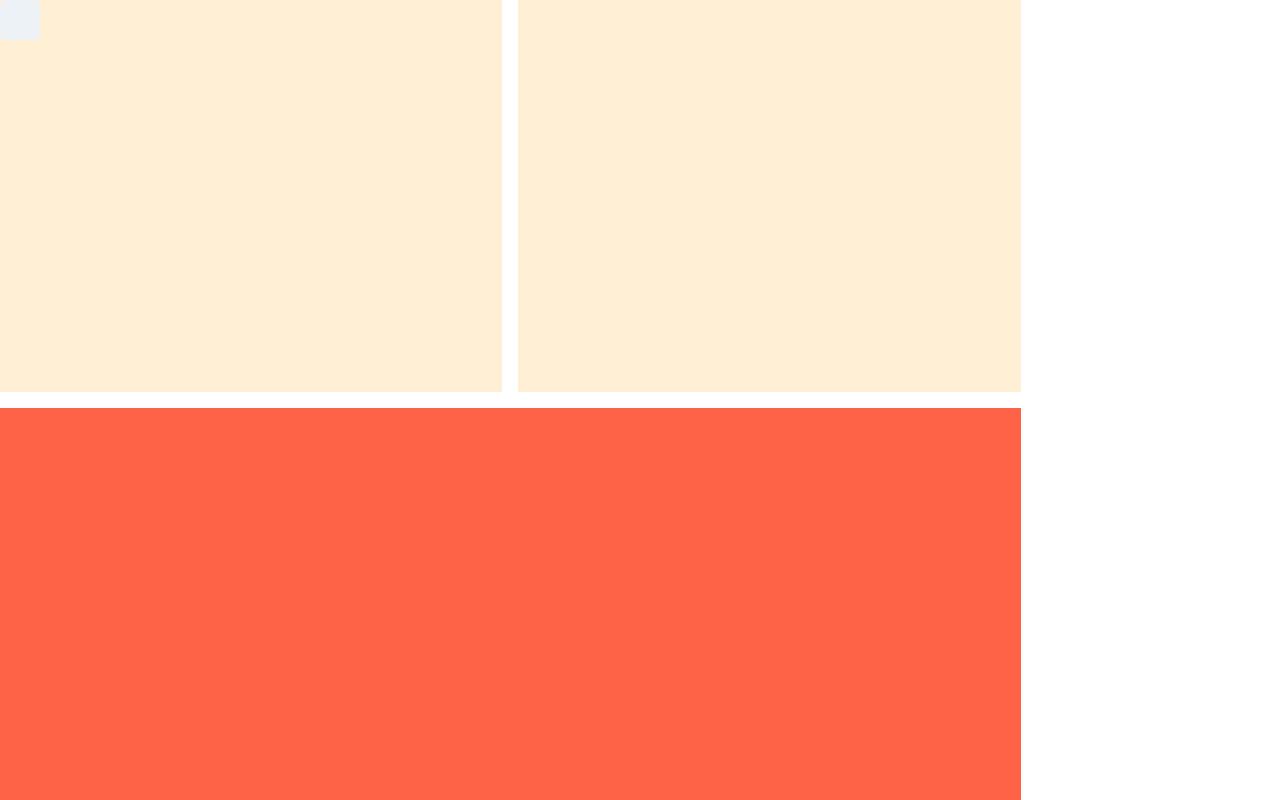
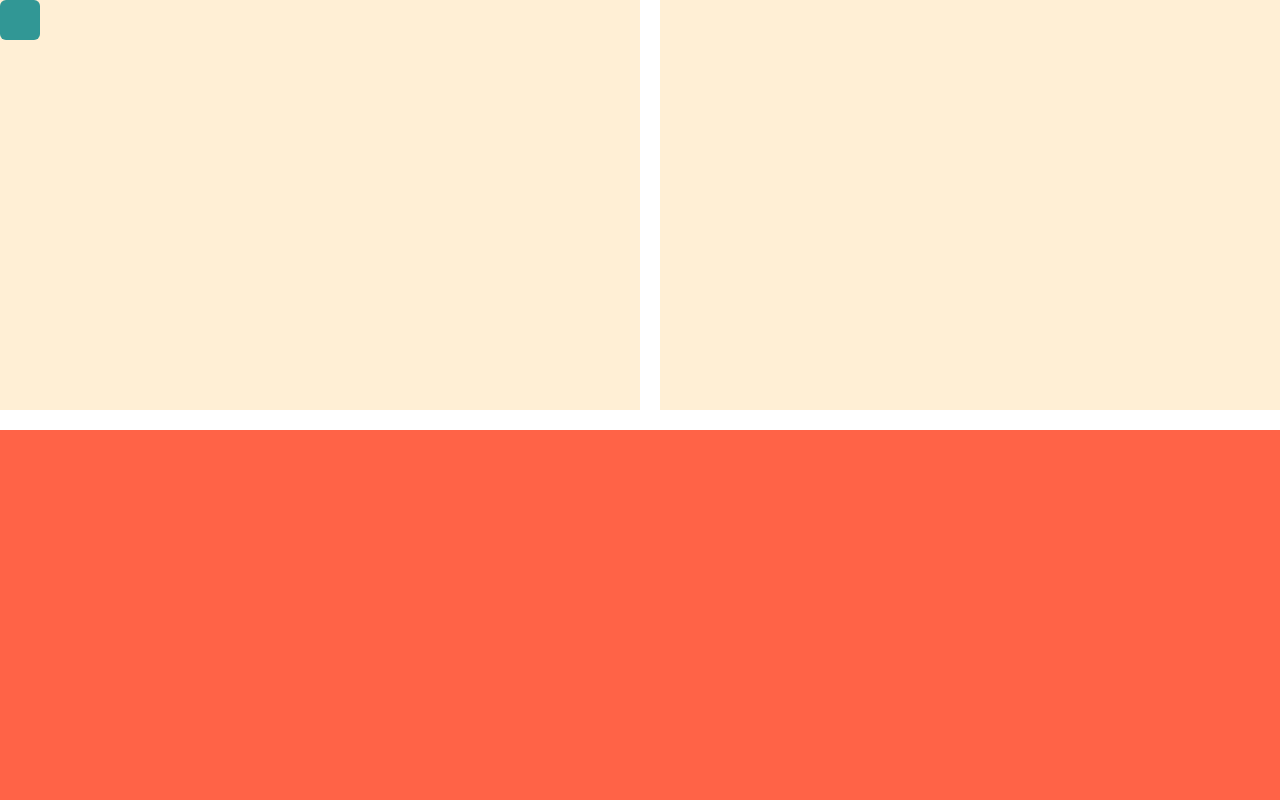
Before and after one commit to jhoh96/weather-app, a React (Create React App) app in the folder client/: page /#/results_page in a window 1280 px wide. Built offline with nearby package versions, Linux system fonts and the light colour scheme.

Commit message:
page layout

```diff
--- a/client/src/pages/Main.tsx
+++ b/client/src/pages/Main.tsx
@@ -22,6 +22,11 @@ export default function Main() {
   const [foundLocation, setFoundLocation] = useState<boolean>(false);
   const [searchInput, setSearchInput] = useState("");
   const navigate = useNavigate();
+
+  const dayTime = 'linear-gradient(0deg, rgba(4,81,152,1) 0%, rgba(89,195,255,1) 100%)'
+  const afternoon = 'linear-gradient(0deg, rgba(2,2,85,1) 0%, rgba(64,62,103,1) 100%)'
+  const nightTime = 'linear-gradient(0deg, rgba(231,84,5,1) 0%, rgba(255,228,42,1) 100%)'
+
 
   // States to pass to results page
   const [data, setData] = useState<any>();
@@ -52,6 +57,9 @@ export default function Main() {
     navigate("results_page", {
       state: {
         data: data,
+        dayTime : dayTime,
+        afterNoon: afternoon,
+        nightTime : nightTime
       },
     });
   };
--- a/client/src/pages/ResultsPage.tsx
+++ b/client/src/pages/ResultsPage.tsx
@@ -5,9 +5,11 @@ import { Button, Grid, GridItem } from "@chakra-ui/react";
 export default function ResultsPage() {
   const [data, setData] = useState<any>();
   const { state } = useLocation();
+  // const dayTime:string = state.dayTime
 
   const handleButtonClick = () => {
     console.log(data.data);
+    // console.log(dayTime)
   };
 
   useEffect(() => {
@@ -17,14 +19,13 @@ export default function ResultsPage() {
   return (
     <div>
       <div className="main-results-div">
-        <Grid
-          h="100vh"
-          templateRows="repeat(2, 1fr)"
-          templateColumns="repeat(5, 1fr)"
-          gap={4}
-        >
+        <Grid h="100vh" gap={5}>
           <GridItem colSpan={2} bg="papayawhip">
-            <Button onClick={handleButtonClick} />
+            <Button
+              colorScheme="teal"
+              variant="solid"
+              onClick={handleButtonClick}
+            />
           </GridItem>
           <GridItem colSpan={2} bg="papayawhip" />
           <GridItem colSpan={4} bg="tomato" />
```
